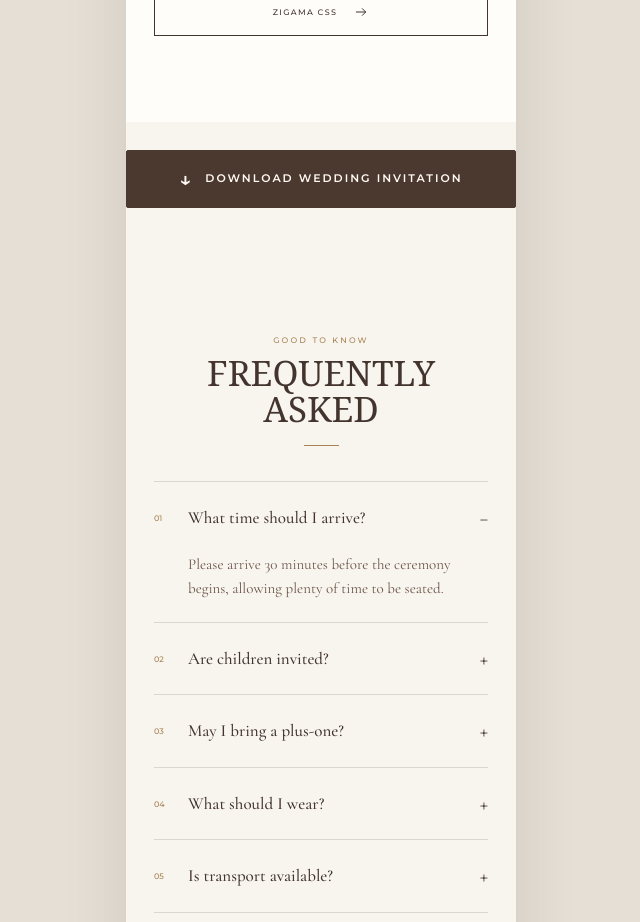
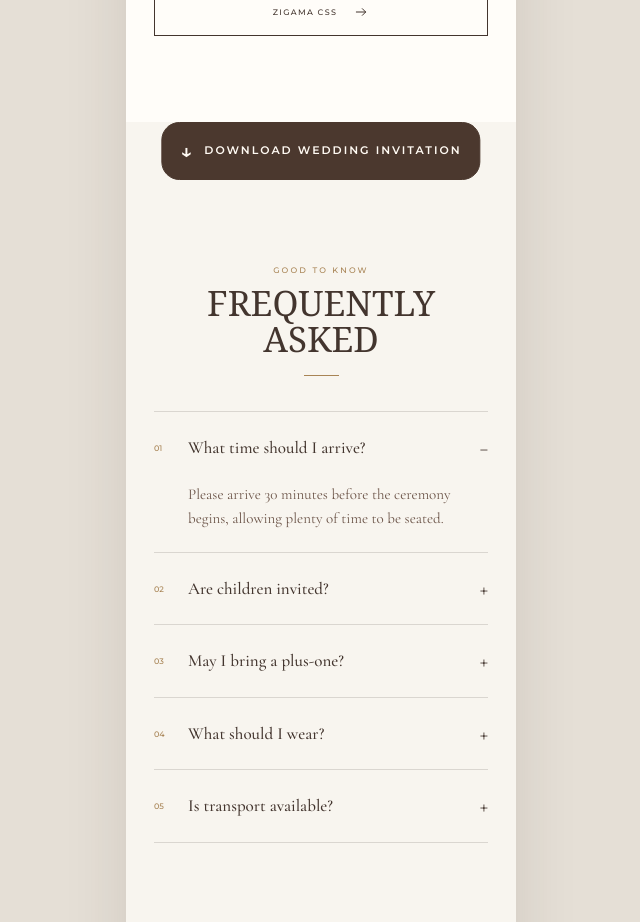
Before and after one commit to Giscard49/isimbiryarsene, a React (Vite) app: page / in a window 1280 px wide. Shown: the part 8280-9202 px from the top of the page, without its empty margins (319-959 px from the left). Built offline with nearby package versions, Linux system fonts and the light colour scheme; the HTML template or start-up script is replaced by a standard one; a web font is replaced by a local one.

Commit message:
gifts pages

```diff
--- a/src/App.tsx
+++ b/src/App.tsx
@@ -11,7 +11,7 @@ import gallery3 from "./assets/gallery3.jpeg";
 import gallery4 from "./assets/gallery4.jpeg";
 import gallery5 from "./assets/gallery5.jpeg";
 import gallery6 from "./assets/gallery6.jpg";
-import invitation from "./assets/invitation.png";
+import invitation from "./assets/invitation.pdf";
 
 
 
@@ -30,6 +30,8 @@ gallery5,
 gallery6,
   ],
 };
+
+
 
 type IconName =
   | "arrow"
@@ -400,14 +402,32 @@ function App() {
         </section>
 
 
+
 <a
-  href="/src/assets/invitation.png"
+  href="/src/assets/invitation.pdf"
   download="Arsene-and-Isimbi-Wedding-Invitation"
+  style={{
+    display: "inline-flex",
+    alignItems: "center",
+    justifyContent: "center",
+    gap: "10px",
+    width: "fit-content",
+    maxWidth: "90%",
+    margin: "0 auto",
+    position: "relative",
+    left: "50%",
+    transform: "translateX(-50%)",
+    padding: "14px 18px",
+    borderRadius: "18px",
+    boxSizing: "border-box",
+    textAlign: "center",
+  }}
   className="download-invitation-btn"
 >
   <span className="download-icon" aria-hidden="true">↓</span>
   <span>DOWNLOAD WEDDING INVITATION</span>
 </a>
+
 
 
         <section className="faq section-pad" id="faq">
```
Also changed, not shown: 1 other file (tests, documents, lock files or other folders).
